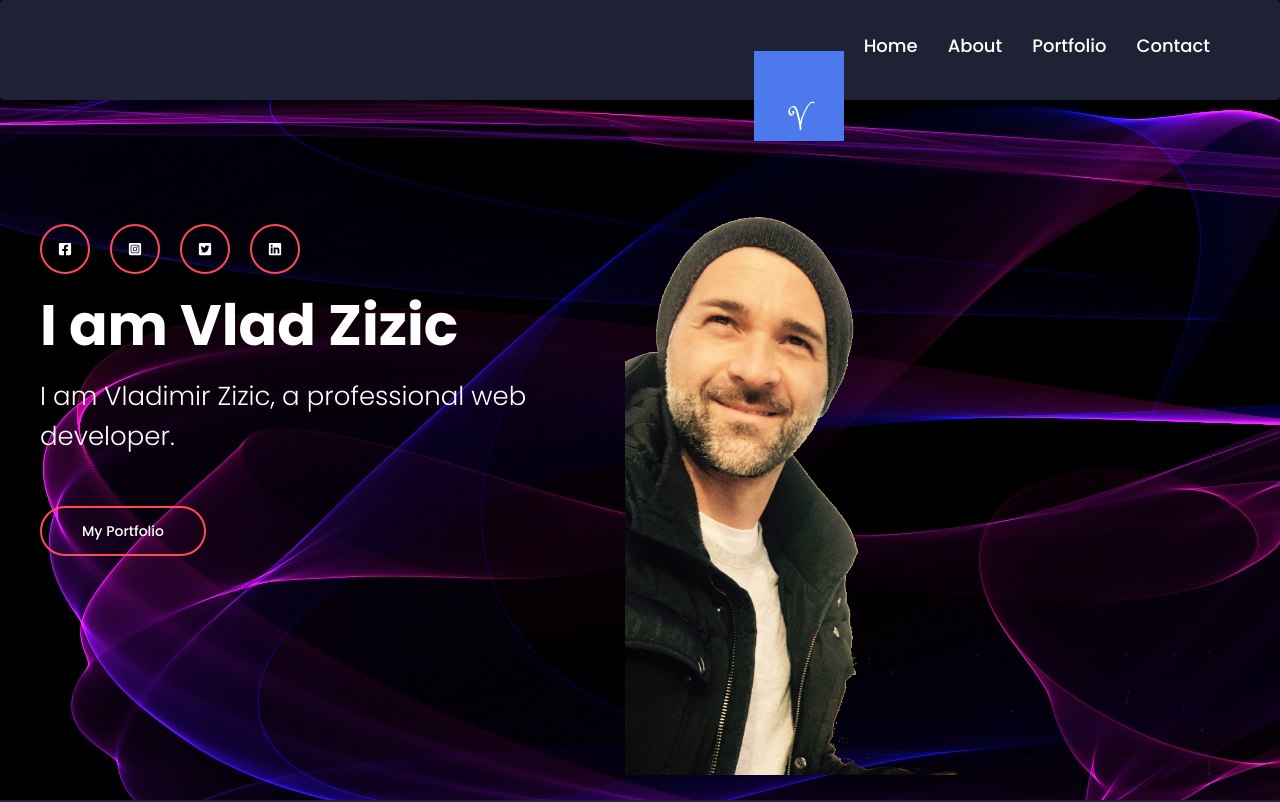
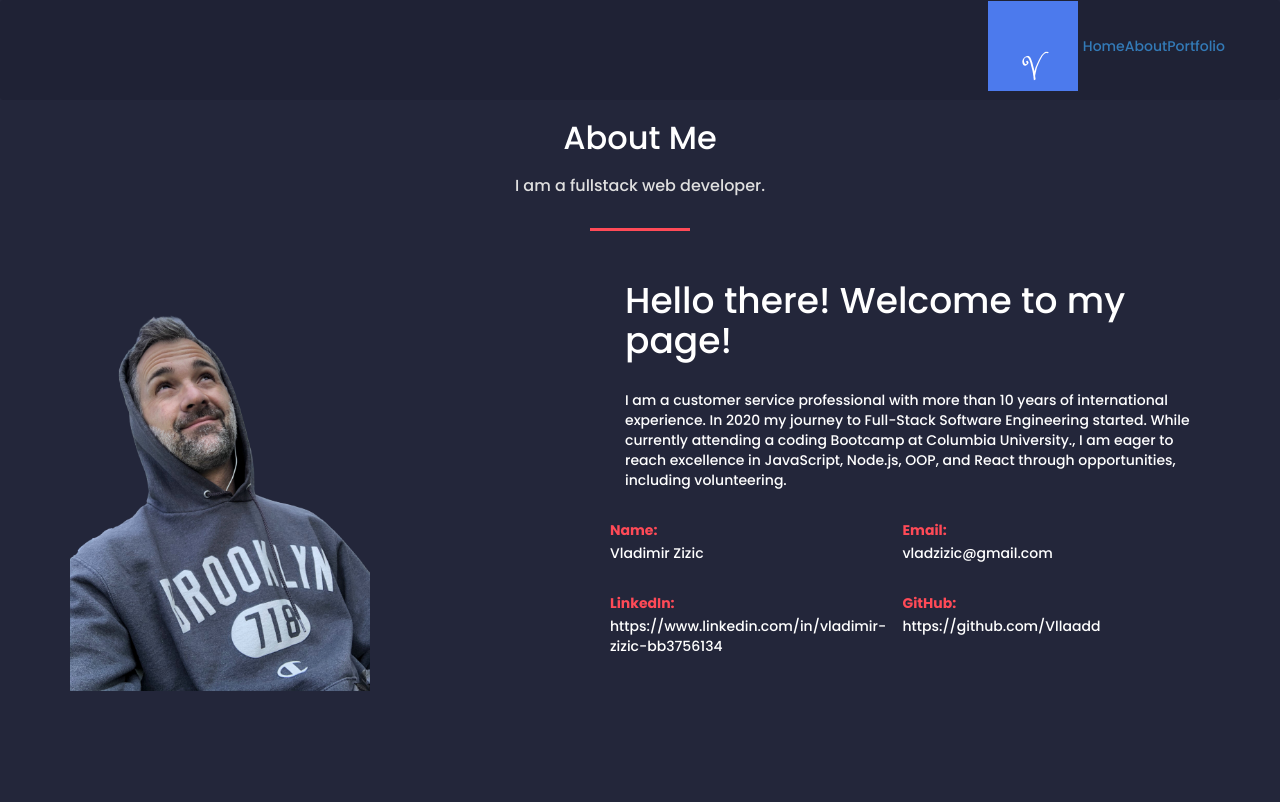
Before and after one commit to Vllaadd/20-React-Portfolio, a React (Create React App) app: page /about in a window 1280 px wide. Shown: the top 802 px of the page. Built offline with nearby package versions, Linux system fonts and the light colour scheme.

Commit message:
moved things around on banner page

```diff
--- a/package.json
+++ b/package.json
@@ -9,6 +9,7 @@
     "react": "^17.0.1",
     "react-dom": "^17.0.1",
     "react-icons": "^4.1.0",
+    "react-router-dom": "^5.2.0",
     "react-scripts": "4.0.1",
     "web-vitals": "^0.2.4"
   },
--- a/src/App.js
+++ b/src/App.js
@@ -1,4 +1,5 @@
 import React from 'react';
+import { BrowserRouter as Router, Route } from 'react-router-dom';
 import Nav from './components/Nav.js';
 import Banner from './components/Banner.js';
 import About from './components/About.js';
@@ -6,12 +7,14 @@ import Portfolio from './components/Portfolio.js'
 
 function App() {
   return (
-    <div>
-      <Nav />
-      <Banner />
-      <About />
-      <Portfolio />
-    </div>
+    <Router>
+      <div>
+        <Nav />
+        <Route path='/home' component={Banner} />
+        <Route path='/about' component={About} />
+        <Route path='/portfolio' component={Portfolio} />
+      </div>
+    </Router>
   );
 }
 
--- a/src/components/Banner.css
+++ b/src/components/Banner.css
@@ -64,24 +64,6 @@ display: flex;
     margin-bottom: 50px;
   }
 
-.btn{
-  outline: none;
-  border: none;
-  color: #fff;
-  text-decoration: none;
-}
-
-.btn-outline {
-    border: 2px solid #ff4a57;
-    border-radius: 50px;
-    padding: 13px 40px;
-  }
-.btn-smart {
-    background: #ff4a57;
-    padding: 13px 40px;
-    border-radius: 50px;
-  }
-
 .col-6{
     width: 100%;
 }
@@ -95,5 +77,61 @@ display: flex;
 
 img{
       width: 100%;
-      padding-top: 100px;
+      /* padding-top: 1px; */
   }
+
+  .container{
+    width: 1200px;
+    margin: 0 auto;
+}
+
+.row{
+    display: flex;
+    width: 100%;
+}
+
+.col-6{
+    width: 50%;
+}
+
+.header_content{
+    display: flex;
+    align-items: center;
+    height: 100vh;
+    width: 100%;
+    /* color: #fff; */
+}
+
+.header_ul{
+    list-style-type: none;
+    display: flex;
+    margin-bottom: 20px;
+}
+
+.header_ul li{
+    width: 50px;
+    height: 50px;
+    border: 2px solid #ff4a57;
+    border-radius: 50%;
+    display: flex;
+    align-items: center;
+    justify-content: center;
+    margin: 0 10px;
+}
+
+.header_ul li:first-child{
+    margin-left: 0;
+}
+
+.header_section{
+    /* font-size: 57px; */
+    font-weight: 700;
+    margin-bottom: 20px;
+}
+
+.headeer_section p{
+    font-size: 26px;
+    font-weight: 300;
+    line-height: 40px;
+    margin-bottom: 50px;
+}
--- a/src/components/Banner.js
+++ b/src/components/Banner.js
@@ -3,7 +3,7 @@ import { FaFacebookSquare, FaInstagramSquare, FaTwitterSquare, FaLinkedin } from
 import './Banner.css';
 
 
-const Banner = () =>{
+const Banner = () => {
     const styles = {
         background: "url('/images/portfolio_backgroun.jpg')"
     };
@@ -14,20 +14,14 @@ const Banner = () =>{
                     <div className='col-6'>
                         <div className='header_content'>
                             <div className='header_section'>
+                                <h1>I am Vlad Zizic</h1>
+                                <p>I am Vladimir Zizic, a professional web developer.</p>
                                 <ul className='header_ul'>
                                     <li><FaFacebookSquare /></li>
                                     <li><FaInstagramSquare /></li>
                                     <li><FaTwitterSquare /></li>
                                     <li><FaLinkedin /></li>
                                 </ul>
-                                <h1>I am Vlad Zizic</h1>
-                                <p>I am Vladimir Zizic, a professional web developer.</p>
-                                <div className='header_buttons'>
-                                    <a href='' className='btn btn-outline'>
-                                        My Portfolio
-                                    </a>
-                                    &nbsp;&nbsp;&nbsp;
-                                </div>
                             </div>
                         </div>
                     </div>
--- a/src/components/Nav.css
+++ b/src/components/Nav.css
@@ -1,5 +1,3 @@
-
-
 .btn-outline{
     border: 2px solid #ff4a57;
     border-radius: 50px;
@@ -38,59 +36,3 @@
       display: flex;
       list-style-type: none;
   }
-
-  .container{
-      width: 1200px;
-      margin: 0 auto;
-  }
-
-  .row{
-      display: flex;
-      width: 100%;
-  }
-
-  .col-6{
-      width: 50%;
-  }
-
-  .header_content{
-      display: flex;
-      align-items: center;
-      height: 100vh;
-      width: 100%;
-      /* color: #fff; */
-  }
-
-  .header_ul{
-      list-style-type: none;
-      display: flex;
-      margin-bottom: 20px;
-  }
-
-  .header_ul li{
-      width: 50px;
-      height: 50px;
-      border: 2px solid #ff4a57;
-      border-radius: 50%;
-      display: flex;
-      align-items: center;
-      justify-content: center;
-      margin: 0 10px;
-  }
-
-  .header_ul li:first-child{
-      margin-left: 0;
-  }
-
-  .header_section{
-      /* font-size: 57px; */
-      font-weight: 700;
-      margin-bottom: 20px;
-  }
-
-  .headeer_section p{
-      font-size: 26px;
-      font-weight: 300;
-      line-height: 40px;
-      margin-bottom: 50px;
-  }
--- a/src/components/Nav.js
+++ b/src/components/Nav.js
@@ -1,4 +1,5 @@
 import React, { useState } from 'react';
+import { Link } from 'react-router-dom';
 import './Nav.css'
 
 const Nav = () => {
@@ -15,10 +16,15 @@ const Nav = () => {
                     </ul>
 {/* === NAVBAR RIGHT ================================================== */}
                     <ul className='navbar_right'>
-                        <li><a href='#home'>Home</a></li>
-                        <li><a href='#about'>About</a></li>
-                        <li><a href='#portfolio'>Portfolio</a></li>
-                        <li><a href='#contact'>Contact</a></li>
+                        <Link to='/home'>
+                            <li>Home</li>
+                        </Link>
+                        <Link to='/about'>
+                            <li>About</li>
+                        </Link>
+                        <Link to='/portfolio'>
+                            <li>Portfolio</li>
+                        </Link>
                     </ul>
                 </div>
 
```
Also changed, not shown: 2 other files (tests, documents, lock files or other folders).
